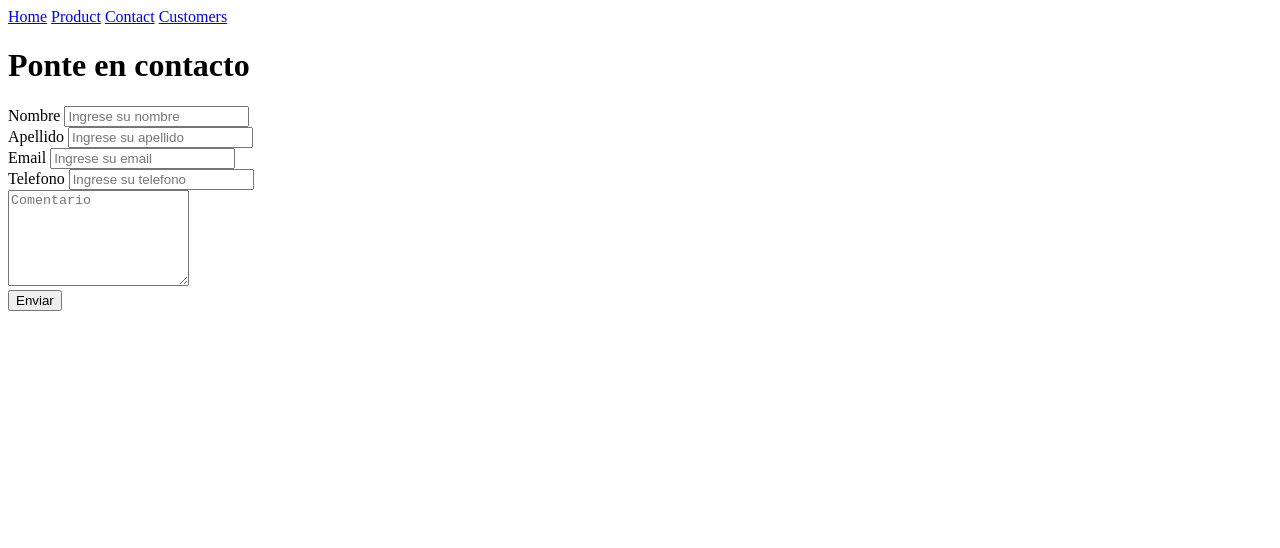
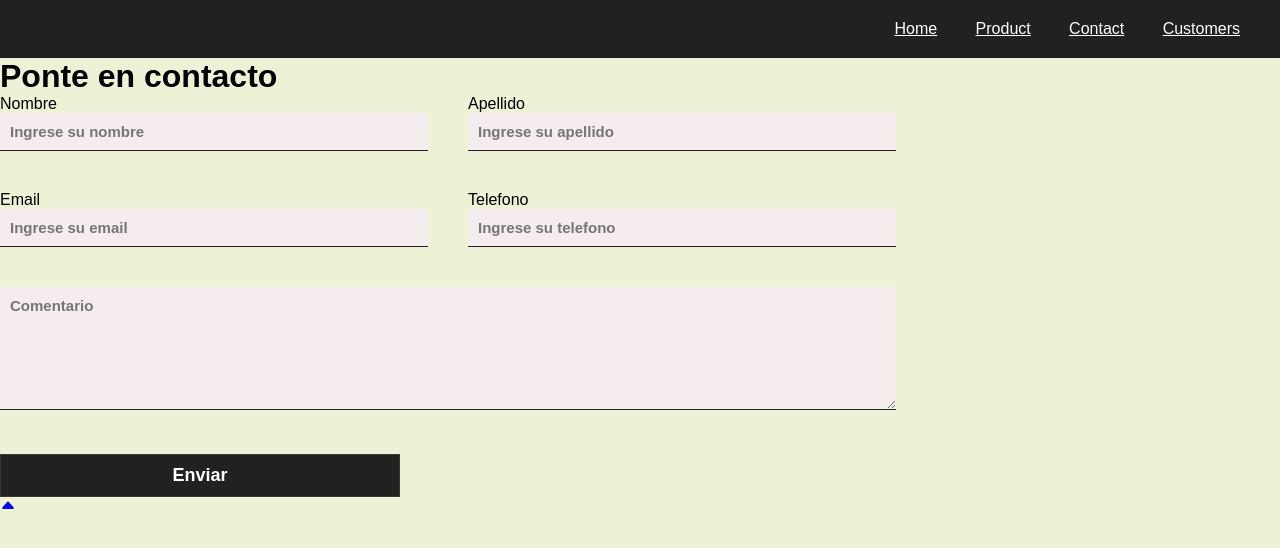
Before and after one commit to NicoRadon/finalnradon, a plain HTML site: page pages/contact.html in a window 1280 px wide. Drawn offline with nearby package versions, Linux system fonts and the light colour scheme; the site is published under a folder, as on GitHub Pages, so addresses that start at the root find nothing.

Commit message:
cambio10

```diff
--- a/pages/contact.html
+++ b/pages/contact.html
@@ -5,7 +5,7 @@
     <meta http-equiv="X-UA-Compatible" content="IE=edge">
     <meta name="viewport" content="width=device-width, initial-scale=1.0">
     <title>Trabajo Final - Nicolas Nahuel Radon</title>
-    <link rel="stylesheet" href="/CSS/style.css">
+    <link rel="stylesheet" href="../css/style.css">
 
 </head>
 <body>
```
Also changed, not shown: pages/customer.html (+1 -1 lines), pages/products.html (+1 -1 lines).
